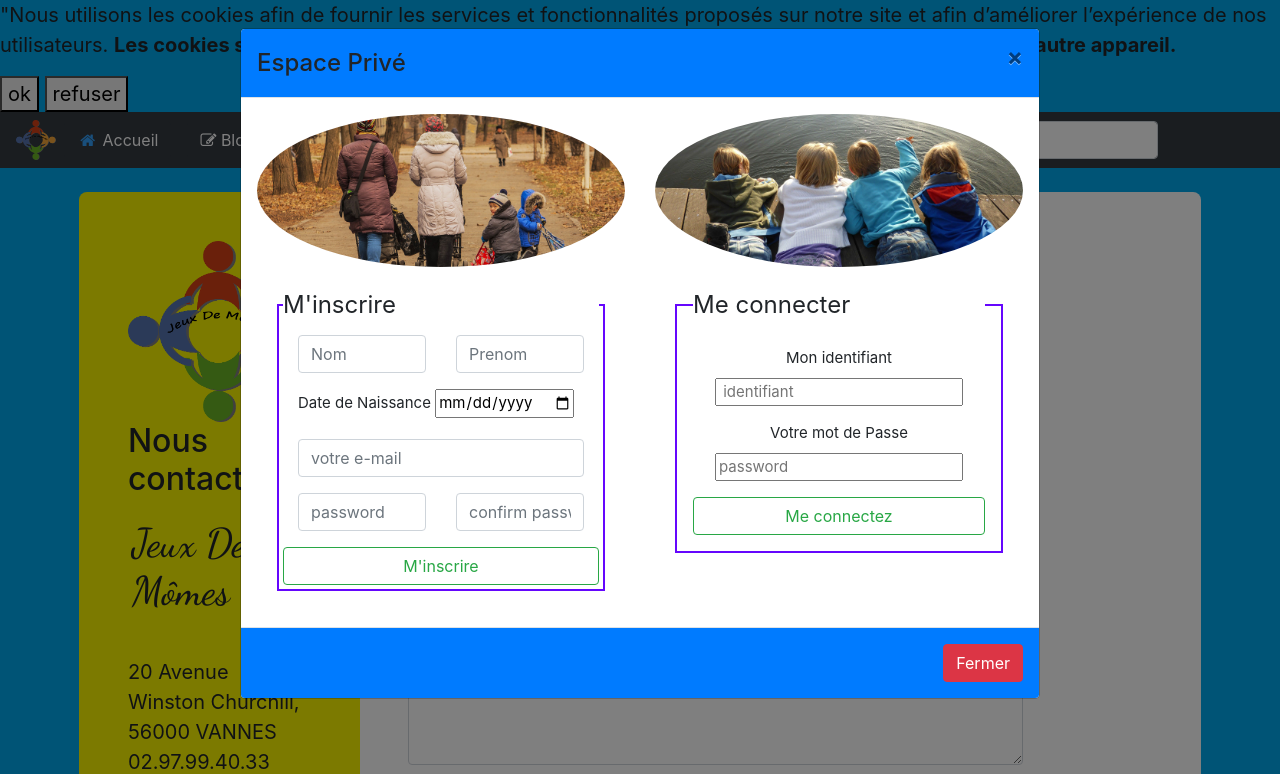
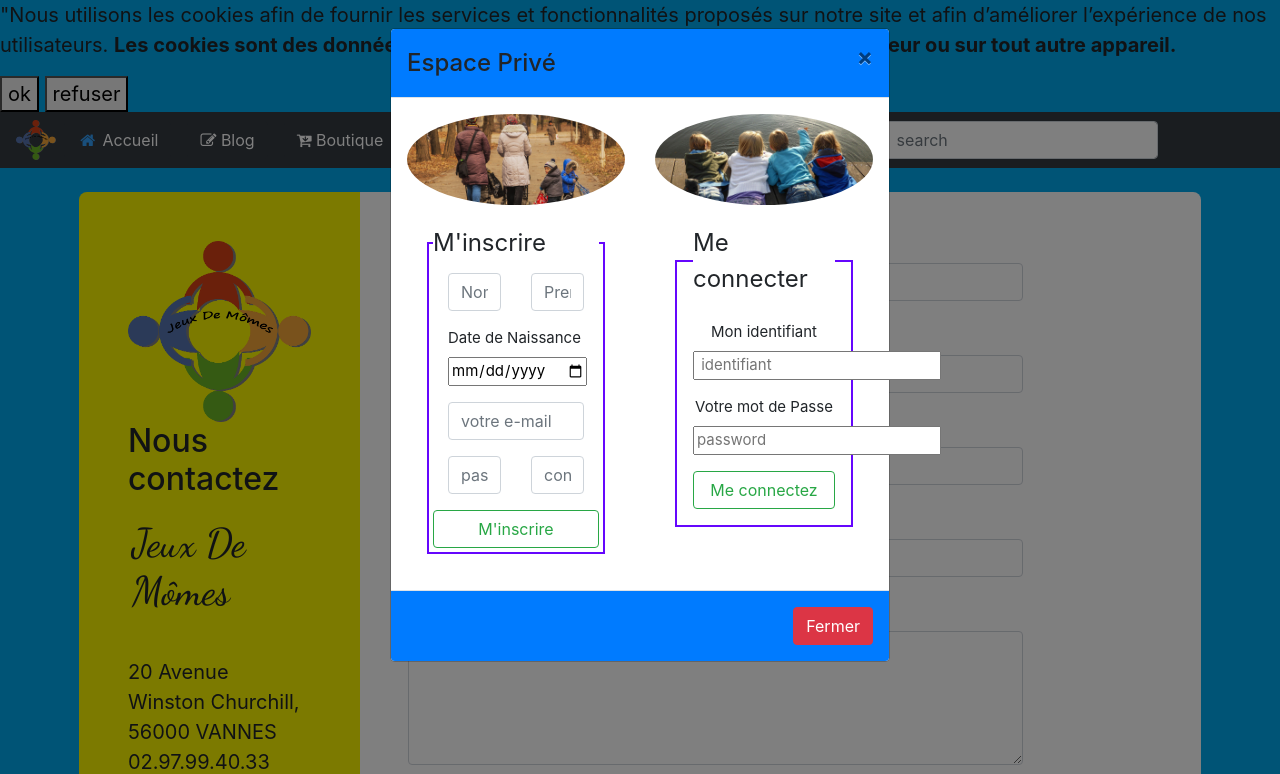
Before and after one commit to vincent56250/Projet-Kercode4-2019-2020, a plain HTML site: page JdmBootstrap4/contactbts4.html in a window 1280 px wide. Both pictures are taken after a click on the button "Mon Compte". Shown: the top 774 px of the page. Drawn offline with nearby package versions, Linux system fonts and the light colour scheme.

Commit message:
svg modif

```diff
--- a/JdmBootstrap4/contactbts4.html
+++ b/JdmBootstrap4/contactbts4.html
@@ -96,17 +96,17 @@
                                 <a href="#"><i class="fa fa-fw fa-user"></i> Mon Compte</a>
                             </button>
                             <!-- The Modal -->
-                            <div class="modal" id="myModal">
-                                <div class="modal-dialog modal-lg">
+                            <section class="modal" id="myModal">
+                                <div class="modal-dialog">
                                     <div class="modal-content">
                                         <!-- Modal Header -->
-                                        <div class="modal-header bg-primary">
+                                        <header class="modal-header bg-primary">
                                             <h4 class="modal-title">Espace Privé</h4>
                                             <button type="button" class="close" data-dismiss="modal">&times;</button>
-                                        </div>
+                                        </header>
 
                                         <!-- Modal body -->
-                                        <div class=" container modal-body">
+                                        <main class=" container modal-body">
                                             <div class="row">
                                                 <section class=" col-12 col-md-6 col-lg-6">
                                                     <img src="public/img/parent.jpg"
@@ -164,17 +164,17 @@
                                                     </fieldset>
                                                 </section>
                                             </div>
-                                        </div>
+                                        </main>
 
                                         <!-- Modal footer -->
-                                        <div class="modal-footer bg-primary">
+                                        <footer class="modal-footer bg-primary">
                                             <button type="button" class="btn btn-danger"
                                                 data-dismiss="modal">Fermer</button>
-                                        </div>
+                                        </footer>
 
                                     </div>
                                 </div>
-                            </div>
+                            </section>
                         </li>
                     </ul>
                     <!--bloc de recherche/ search bar-->
```
